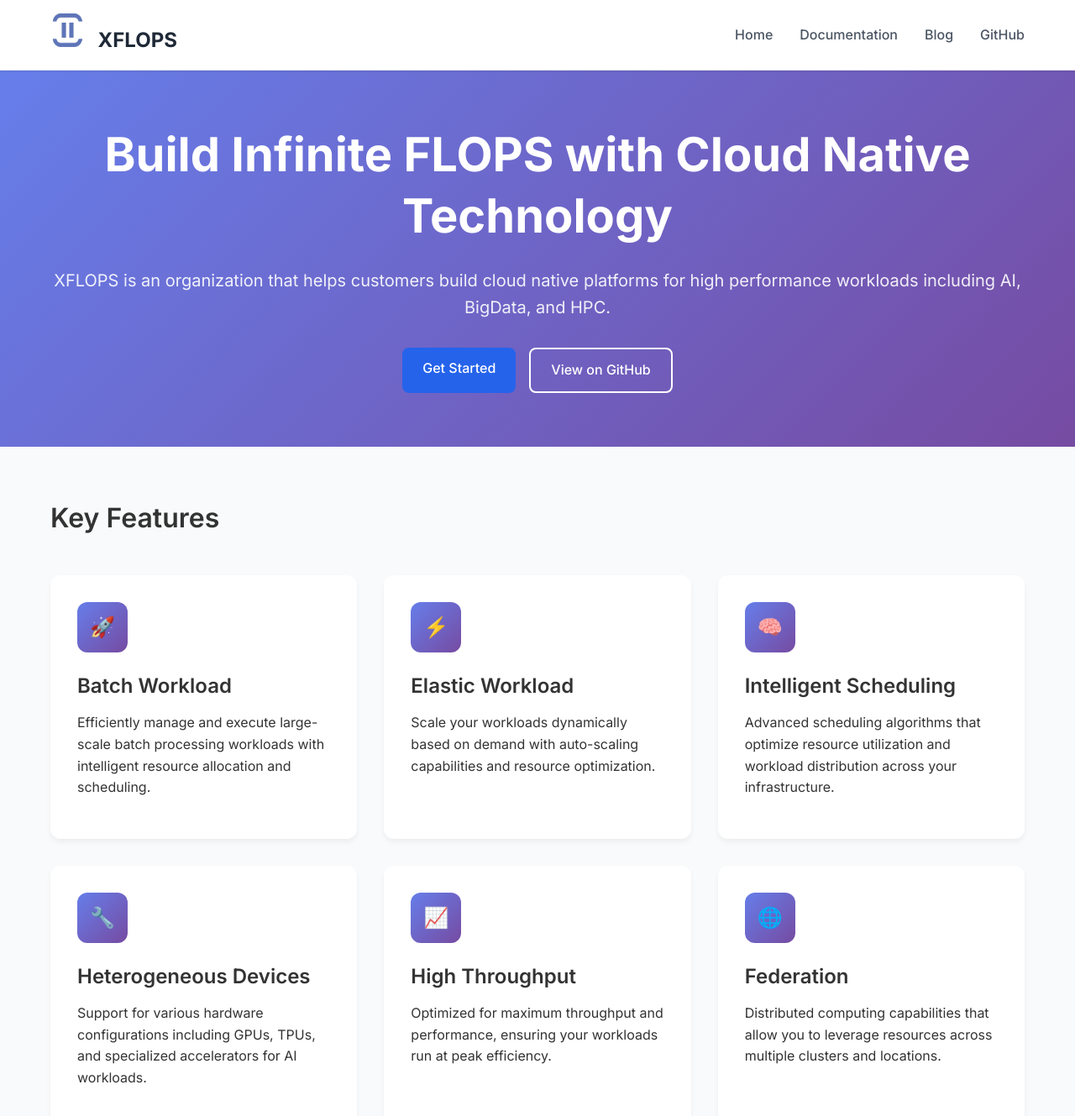
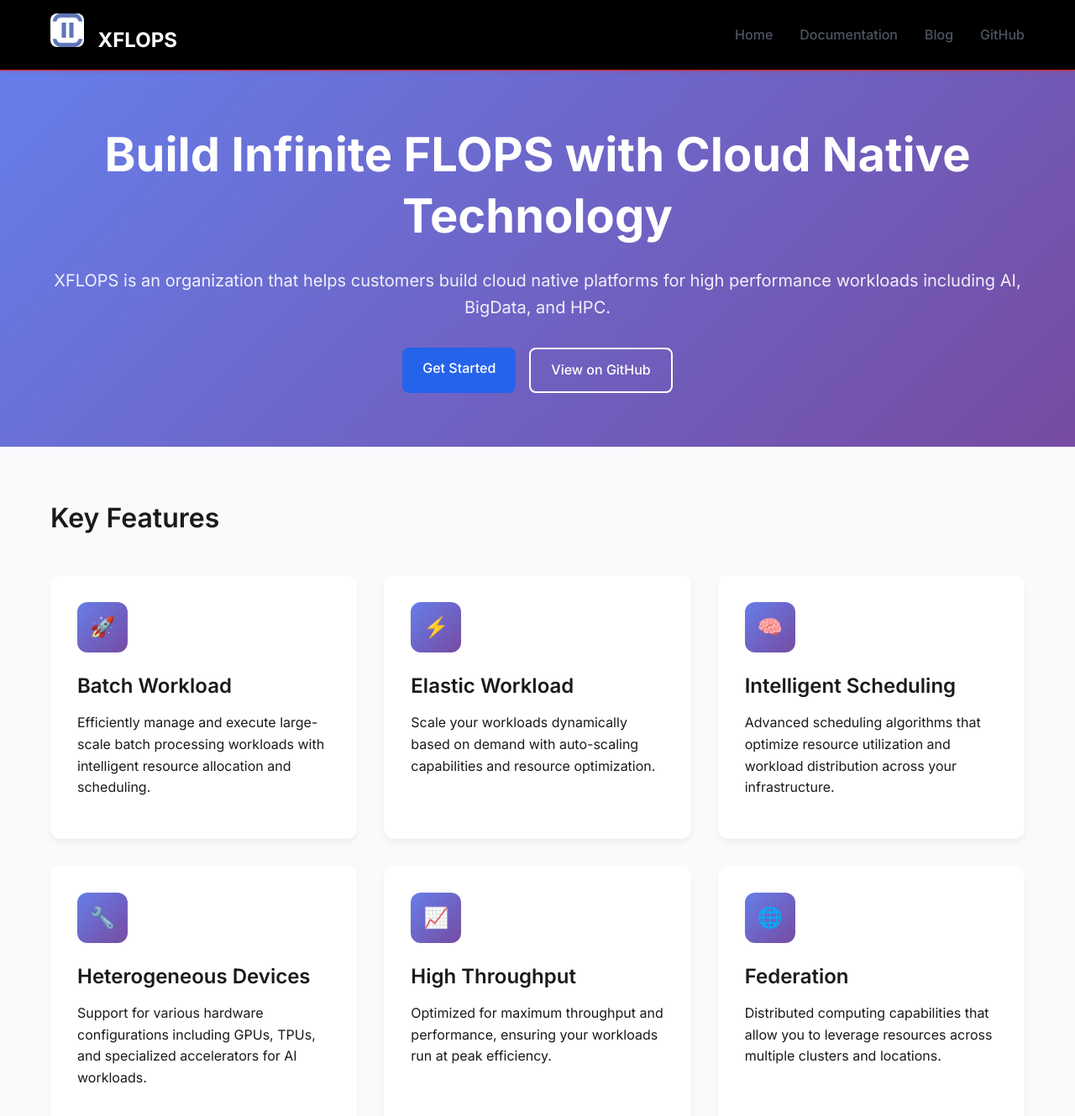
Before and after one commit to xflops/xflops.github.io, a Jekyll site: the page built from index.html, in a window 1280 px wide and 1400 px high. Shown: the top 1329 px of the window at 84% size. Built offline with Jekyll 4.4.1, drawn with Linux system fonts in a browser that asks for light colours.

Commit message:
update theme

```diff
--- a/assets/css/main.css
+++ b/assets/css/main.css
@@ -8,8 +8,8 @@
 body {
     font-family: 'Inter', -apple-system, BlinkMacSystemFont, 'Segoe UI', Roboto, sans-serif;
     line-height: 1.6;
-    color: #333;
-    background-color: #fff;
+    color: #1a1a1a;
+    background-color: #ffffff;
 }
 
 .container {
@@ -37,23 +37,23 @@ p {
 }
 
 a {
-    color: #2563eb;
+    color: #dc2626;
     text-decoration: none;
     transition: color 0.2s ease;
 }
 
 a:hover {
-    color: #1d4ed8;
+    color: #b91c1c;
 }
 
 /* Header */
 .site-header {
-    background: #fff;
-    border-bottom: 1px solid #e5e7eb;
+    background: #000000;
+    border-bottom: 1px solid #dc2626;
     position: sticky;
     top: 0;
     z-index: 100;
-    box-shadow: 0 1px 3px rgba(0, 0, 0, 0.1);
+    box-shadow: 0 1px 3px rgba(220, 38, 38, 0.3);
 }
 
 .header-content {
@@ -78,7 +78,7 @@ a:hover {
 .logo-text {
     font-size: 1.5rem;
     font-weight: 700;
-    color: #1f2937;
+    color: #ffffff;
 }
 
 .main-nav {
```
